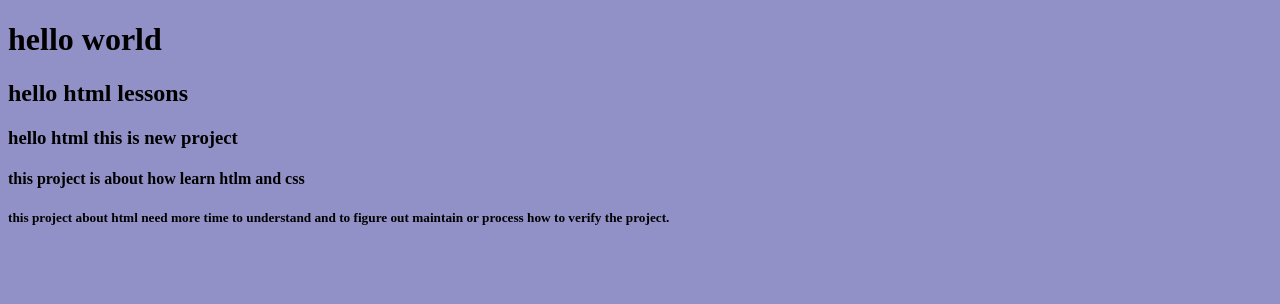
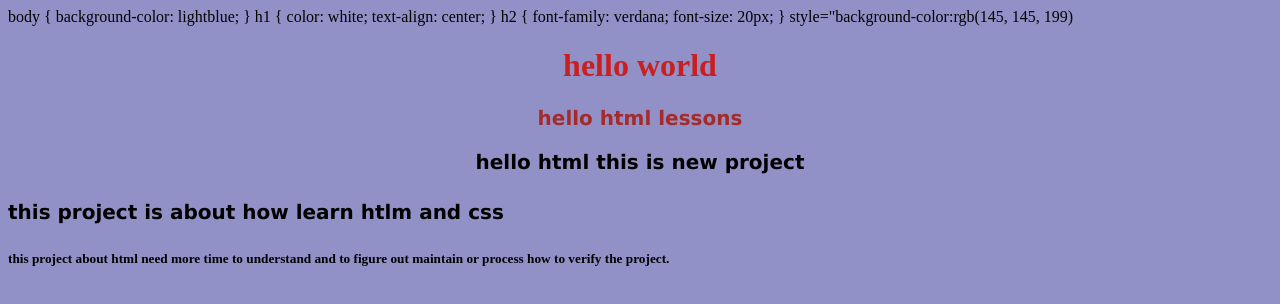
Before and after one commit to sheeqaaloow/html, a plain HTML site: page index.html in a window 1280 px wide. Drawn offline with Linux system fonts and the light colour scheme.

Commit message:
added h4

```diff
--- a/index.html
+++ b/index.html
@@ -4,11 +4,74 @@
     <meta charset="UTF-8">
     <meta name="viewport" content="width=device-width, initial-scale=1.0">
     <title>Document</title>
+
+    <style>
+      body {
+        background-color: lightblue;
+      }
+
+      h1 {
+        color: white;
+        text-align: center;
+      }
+
+     .center {
+      text-align: center;
+        color: brown;
+        font-family: verdana;
+        font-size: 20px;
+      }
+      </style>
+body {
+  background-color: lightblue;
+}
+
+h1 {
+  color: white;
+  text-align: center;
+}
+
+h2
+ {
+  font-family: verdana;
+  font-size: 20px;
+}
+<style>
+body {
+  background-color: lightblue;
+}
+
+#para1 {
+  color: rgb(201, 31, 31);
+  text-align: center;
+}
+
+h3
+ {
+  text-align: center;
+  font-family: verdana;
+  font-size: 20px;
+}
+h4
+ {
+  font-family: verdana;
+  font-size: 20px;
+}
+
+
+
+
+  </style> style="background-color:rgb(145, 145, 199)
+
+
+</style>
+</style>
+      </style>
 </head>
 <body style="background-color:rgb(145, 145, 199)
 "></body>
- <h1>hello world</h1>
-   <h2>hello html lessons</h2>
+ <h1 id="para1">hello world</h1>
+   <h2 class="center">hello html lessons</h2>
    <h3>hello html this is new project</h3>
    <h4>this project is about how learn htlm and css</h4>
    <h5> this project about html need more time
```
